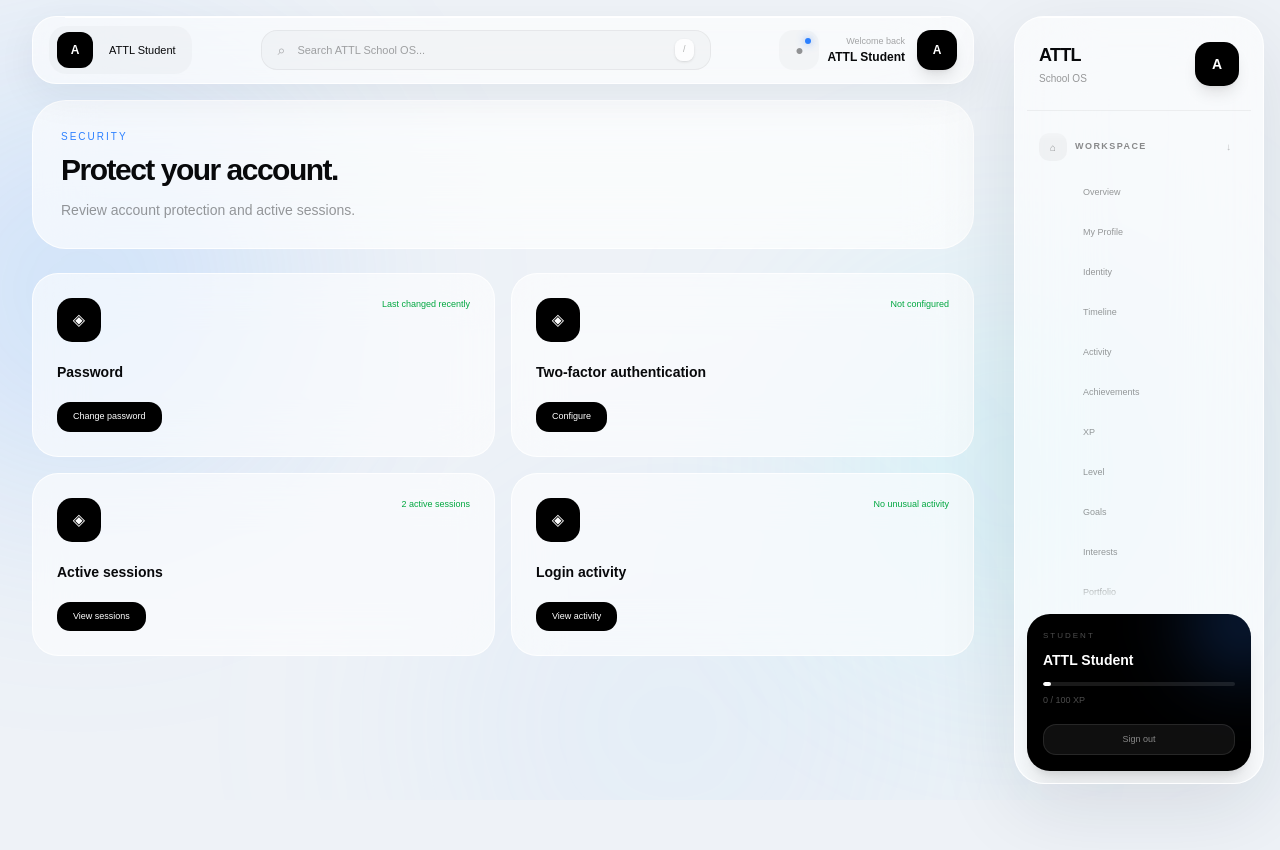
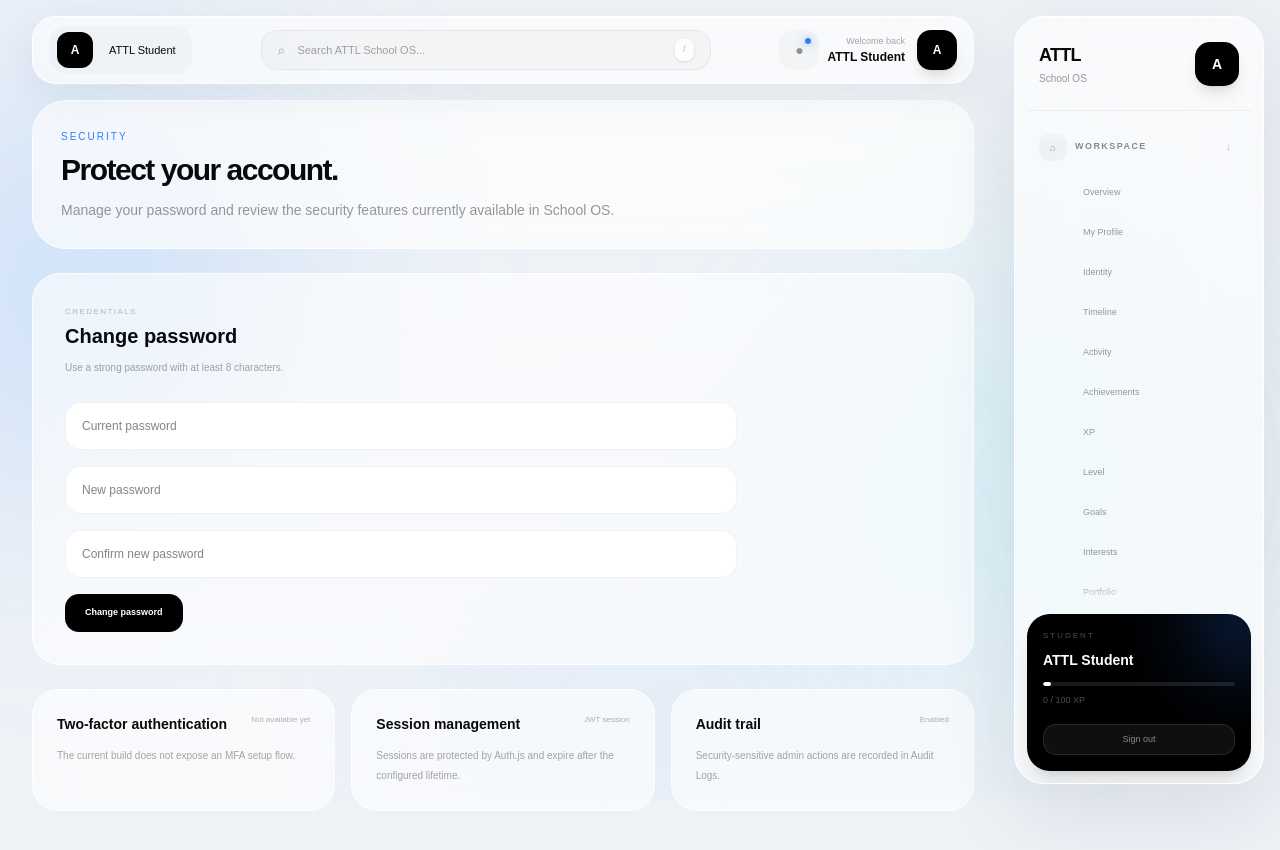
Before and after one commit to Nour2013hossam/attl-school-os, a Next.js app: page /dashboard/settings/security in a window 1280 px wide. Shown: the top 850 px of the page. Before the commit the page ends 800 px from the top, so only its background shows below. Built offline with nearby package versions, Linux system fonts and the light colour scheme; no server answers.

Commit message:
Build real password security settings

```diff
--- a/app/dashboard/settings/security/page.tsx
+++ b/app/dashboard/settings/security/page.tsx
@@ -1,47 +1,50 @@
+"use client";
+
+import { FormEvent, useState } from "react";
+
 export default function SecurityPage() {
-  return (
-    <div className="space-y-6">
-      <section className="rounded-[34px] border border-white/80 bg-white/65 p-7 backdrop-blur-[30px]">
-        <p className="text-[10px] uppercase tracking-[.2em] text-blue-500">
-          Security
-        </p>
-        <h1 className="mt-2 text-3xl font-semibold tracking-[-.05em]">
-          Protect your account.
-        </h1>
-        <p className="mt-3 text-sm text-black/40">
-          Review account protection and active sessions.
-        </p>
-      </section>
+  const [currentPassword,setCurrentPassword]=useState("");
+  const [newPassword,setNewPassword]=useState("");
+  const [confirm,setConfirm]=useState("");
+  const [message,setMessage]=useState("");
+  const [saving,setSaving]=useState(false);
 
-      <section className="grid gap-4 md:grid-cols-2">
-        {[
-          ["Password", "Last changed recently", "Change password"],
-          ["Two-factor authentication", "Not configured", "Configure"],
-          ["Active sessions", "2 active sessions", "View sessions"],
-          ["Login activity", "No unusual activity", "View activity"],
-        ].map(([title, status, action]) => (
-          <div
-            key={title}
-            className="rounded-[26px] border border-white/80 bg-white/60 p-6 backdrop-blur-xl"
-          >
-            <div className="flex items-start justify-between">
-              <div className="flex h-11 w-11 items-center justify-center rounded-[15px] bg-black text-white">
-                ◈
-              </div>
-              <span className="text-[9px] text-green-600">{status}</span>
-            </div>
+  async function changePassword(e:FormEvent){
+    e.preventDefault();
+    setMessage("");
+    if(newPassword!==confirm){setMessage("New passwords do not match.");return;}
+    setSaving(true);
+    const r=await fetch("/api/account/password",{method:"POST",headers:{"Content-Type":"application/json"},body:JSON.stringify({currentPassword,newPassword})});
+    const d=await r.json();
+    setMessage(r.ok?"Password changed successfully.":d.error??"Could not change password.");
+    setSaving(false);
+    if(r.ok){setCurrentPassword("");setNewPassword("");setConfirm("");}
+  }
 
-            <h2 className="mt-5 text-sm font-semibold">{title}</h2>
+  return <div className="space-y-6">
+    <section className="rounded-[34px] border border-white/80 bg-white/65 p-7 backdrop-blur-[30px]">
+      <p className="text-[10px] uppercase tracking-[.2em] text-blue-500">Security</p>
+      <h1 className="mt-2 text-3xl font-semibold tracking-[-.05em]">Protect your account.</h1>
+      <p className="mt-3 text-sm text-black/40">Manage your password and review the security features currently available in School OS.</p>
+    </section>
 
-            <button
-              type="button"
-              className="mt-5 rounded-[13px] bg-black px-4 py-2 text-[9px] text-white"
-            >
-              {action}
-            </button>
-          </div>
-        ))}
-      </section>
-    </div>
-  );
+    <section className="rounded-[28px] border border-white/80 bg-white/60 p-6 backdrop-blur-xl md:p-8">
+      <div><p className="text-[8px] uppercase tracking-[.18em] text-black/25">Credentials</p><h2 className="mt-1 text-xl font-semibold">Change password</h2><p className="mt-2 text-[10px] leading-5 text-black/35">Use a strong password with at least 8 characters.</p></div>
+      <form onSubmit={changePassword} className="mt-6 grid gap-4 max-w-2xl">
+        <input required type="password" value={currentPassword} onChange={e=>setCurrentPassword(e.target.value)} placeholder="Current password" className="h-12 rounded-[16px] border border-black/5 bg-white px-4 text-xs outline-none"/>
+        <input required minLength={8} type="password" value={newPassword} onChange={e=>setNewPassword(e.target.value)} placeholder="New password" className="h-12 rounded-[16px] border border-black/5 bg-white px-4 text-xs outline-none"/>
+        <input required minLength={8} type="password" value={confirm} onChange={e=>setConfirm(e.target.value)} placeholder="Confirm new password" className="h-12 rounded-[16px] border border-black/5 bg-white px-4 text-xs outline-none"/>
+        {message&&<div className="rounded-[15px] bg-black/[.03] px-4 py-3 text-[10px] text-black/50">{message}</div>}
+        <button disabled={saving} className="w-fit rounded-[14px] bg-black px-5 py-3 text-[9px] font-semibold text-white disabled:opacity-40">{saving?"Changing...":"Change password"}</button>
+      </form>
+    </section>
+
+    <section className="grid gap-4 md:grid-cols-3">
+      {[
+        ["Two-factor authentication","Not available yet","The current build does not expose an MFA setup flow."],
+        ["Session management","JWT session","Sessions are protected by Auth.js and expire after the configured lifetime."],
+        ["Audit trail","Enabled","Security-sensitive admin actions are recorded in Audit Logs."],
+      ].map(([title,status,body])=><article key={title} className="rounded-[26px] border border-white/80 bg-white/60 p-6 backdrop-blur-xl"><div className="flex items-start justify-between"><h2 className="text-sm font-semibold">{title}</h2><span className="text-[8px] text-black/30">{status}</span></div><p className="mt-3 text-[10px] leading-5 text-black/35">{body}</p></article>)}
+    </section>
+  </div>;
 }
```
